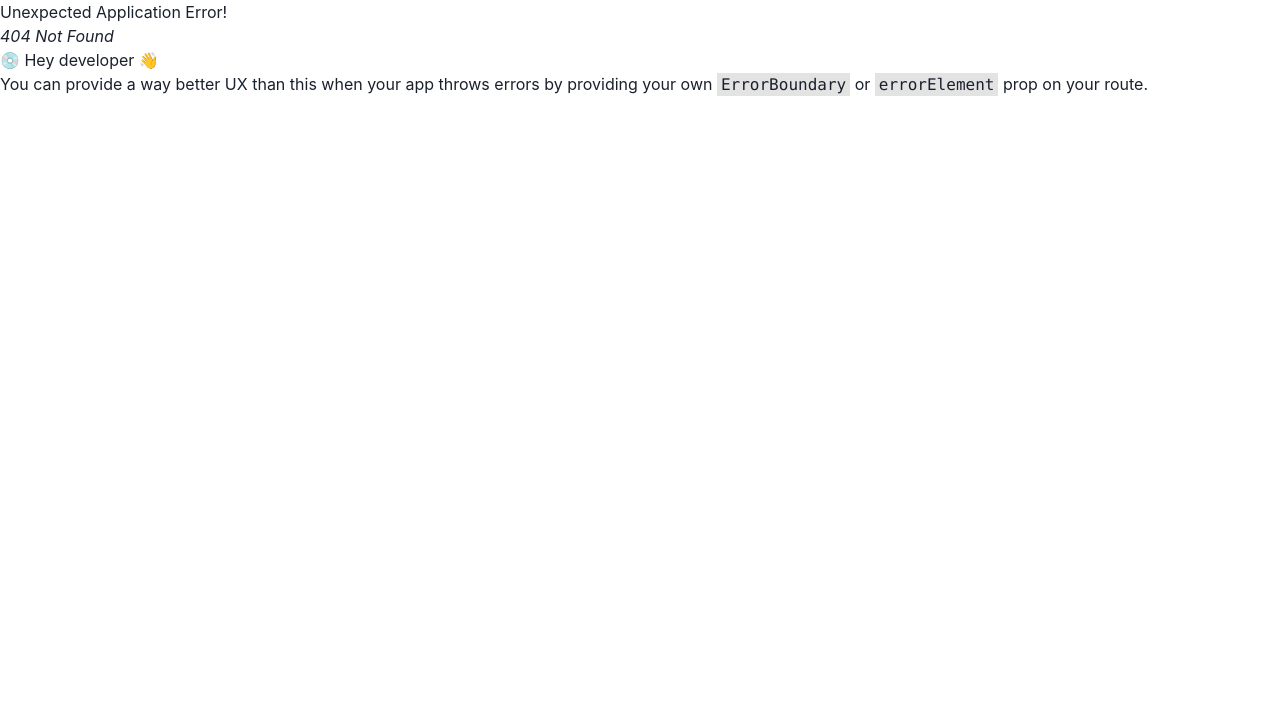
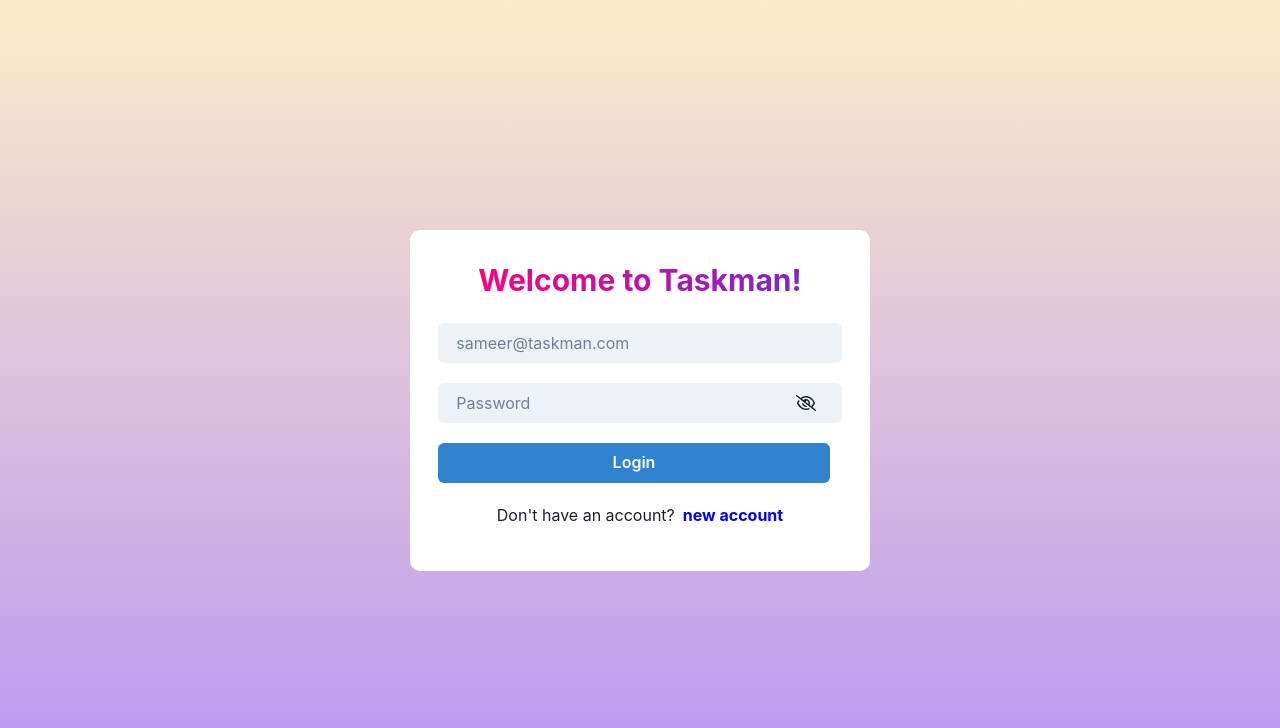
Before and after one commit to SameerTheProgrammer/MERN-Task-Management, a React (Vite) app in the folder frontend/: page /auth/login in a window 1280 px wide. Before the commit this address had no page. Shown: the top 728 px of the page. Built offline with nearby package versions, Linux system fonts and the light colour scheme.

Commit message:
completed login page

```diff
--- /dev/null
+++ b/frontend/src/pages/LoginPage.tsx
@@ -0,0 +1,159 @@
+import {
+  Box,
+  Button,
+  Flex,
+  Icon,
+  Input,
+  InputGroup,
+  InputRightElement,
+  Text,
+  Link as ChakraLink,
+} from "@chakra-ui/react";
+import { Formik, Form, Field, FieldProps, ErrorMessage } from "formik";
+import { z } from "zod";
+import LoginSchema from "../validations/Login";
+import React from "react";
+import { FaRegEyeSlash } from "react-icons/fa6";
+import { MdOutlineRemoveRedEye } from "react-icons/md";
+import { Link as ReactRouterLink } from "react-router-dom";
+
+const LoginPage = () => {
+  const [show, setShow] = React.useState(false);
+  return (
+    <Box
+      w="100%"
+      h="100vh"
+      display={"flex"}
+      justifyContent={"center"}
+      alignItems={"center"}
+      bgGradient={[
+        "linear(to-tr, teal.300, yellow.400)",
+        "linear(to-t, blue.200, teal.500)",
+        "linear(to-b, orange.100, purple.300)",
+      ]}
+    >
+      <Flex direction={"column"} bgColor={"white"} borderRadius={10} p={7}>
+        <div>
+          <Text
+            bgGradient="linear(to-l, #7928CA, #FF0080)"
+            bgClip="text"
+            fontSize={30}
+            fontWeight="bold"
+            mx={10}
+            mb={5}
+          >
+            Welcome to Taskman!
+          </Text>
+        </div>
+        <div>
+          <Formik
+            initialValues={{
+              email: "",
+              password: "",
+            }}
+            validate={(values) => {
+              try {
+                LoginSchema.parse(values);
+                return {};
+              } catch (error) {
+                if (error instanceof z.ZodError) {
+                  const errors: Record<string, string> = {};
+                  error.errors.forEach((issue) => {
+                    if (issue.path.length > 0) {
+                      errors[issue.path[0]] = issue.message;
+                    }
+                  });
+                  return errors;
+                }
+                return {};
+              }
+            }}
+            onSubmit={(values, { setSubmitting }) => {
+              console.log(values);
+              setSubmitting(false);
+            }}
+          >
+            {({ isSubmitting }) => (
+              <Form>
+                <Flex direction={"column"} rowGap={5}>
+                  <div>
+                    <Field name="email">
+                      {({ field }: FieldProps<string>) => (
+                        <Input
+                          {...field}
+                          focusBorderColor="pink.400"
+                          variant="filled"
+                          placeholder="sameer@taskman.com"
+                          fontSize="md"
+                          fontWeight="normal"
+                          bgColor={"black.500"}
+                        />
+                      )}
+                    </Field>
+                    <ErrorMessage name="email" component="div" />
+                  </div>
+                  <div>
+                    <Field name="password">
+                      {({ field }: FieldProps<string>) => (
+                        <InputGroup size="md">
+                          <Input
+                            {...field}
+                            focusBorderColor="pink.400"
+                            variant="filled"
+                            pr="4.5rem"
+                            type={show ? "text" : "password"}
+                            placeholder="Password"
+                            fontSize="md"
+                            fontWeight="normal"
+                            bgColor="black.500"
+                          />
+                          <InputRightElement width="4.5rem">
+                            <Button
+                              h="1.75rem"
+                              size="sm"
+                              onClick={() => setShow(!show)}
+                            >
+                              <Icon
+                                boxSize={5}
+                                as={
+                                  show ? MdOutlineRemoveRedEye : FaRegEyeSlash
+                                }
+                              />
+                            </Button>
+                          </InputRightElement>
+                        </InputGroup>
+                      )}
+                    </Field>
+                    <ErrorMessage name="password" component="div" />
+                  </div>
+                  <Button
+                    colorScheme="blue"
+                    mr={3}
+                    type="submit"
+                    isLoading={isSubmitting}
+                  >
+                    Login
+                  </Button>
+                  <Box as="div" textAlign={"center"} mb={4}>
+                    <span>Don't have an account?</span>
+                    <ChakraLink
+                      ml={2}
+                      fontWeight={"bold"}
+                      color={"blue"}
+                      as={ReactRouterLink}
+                      to="/auth/register"
+                    >
+                      new account
+                    </ChakraLink>
+                  </Box>
+                </Flex>
+              </Form>
+            )}
+          </Formik>
+        </div>
+      </Flex>
+    </Box>
+  );
+};
+
+export default LoginPage;
--- a/frontend/src/router.tsx
+++ b/frontend/src/router.tsx
@@ -5,6 +5,7 @@ import HomePage from "./pages/HomePage";
 import UnauthorizedLayout from "./layouts/UnauthorizedLayout";
 import BoardPage from "./pages/BoardPage";
 import RegisterPage from "./pages/RegisterPage";
+import LoginPage from "./pages/LoginPage";
 
 export const router = createBrowserRouter([
   {
@@ -27,6 +28,10 @@ export const router = createBrowserRouter([
             path: "register",
             element: <RegisterPage />,
           },
+          {
+            path: "login",
+            element: <LoginPage />,
+          },
         ],
       },
     ],
--- /dev/null
+++ b/frontend/src/validations/Login.ts
@@ -0,0 +1,10 @@
+import { z } from "zod";
+
+const LoginSchema = z.object({
+  email: z.string().email("Invalid email address"),
+  password: z.string(),
+});
+
+type LoginSchema = z.infer<typeof LoginSchema>;
+
+export default LoginSchema;
```
